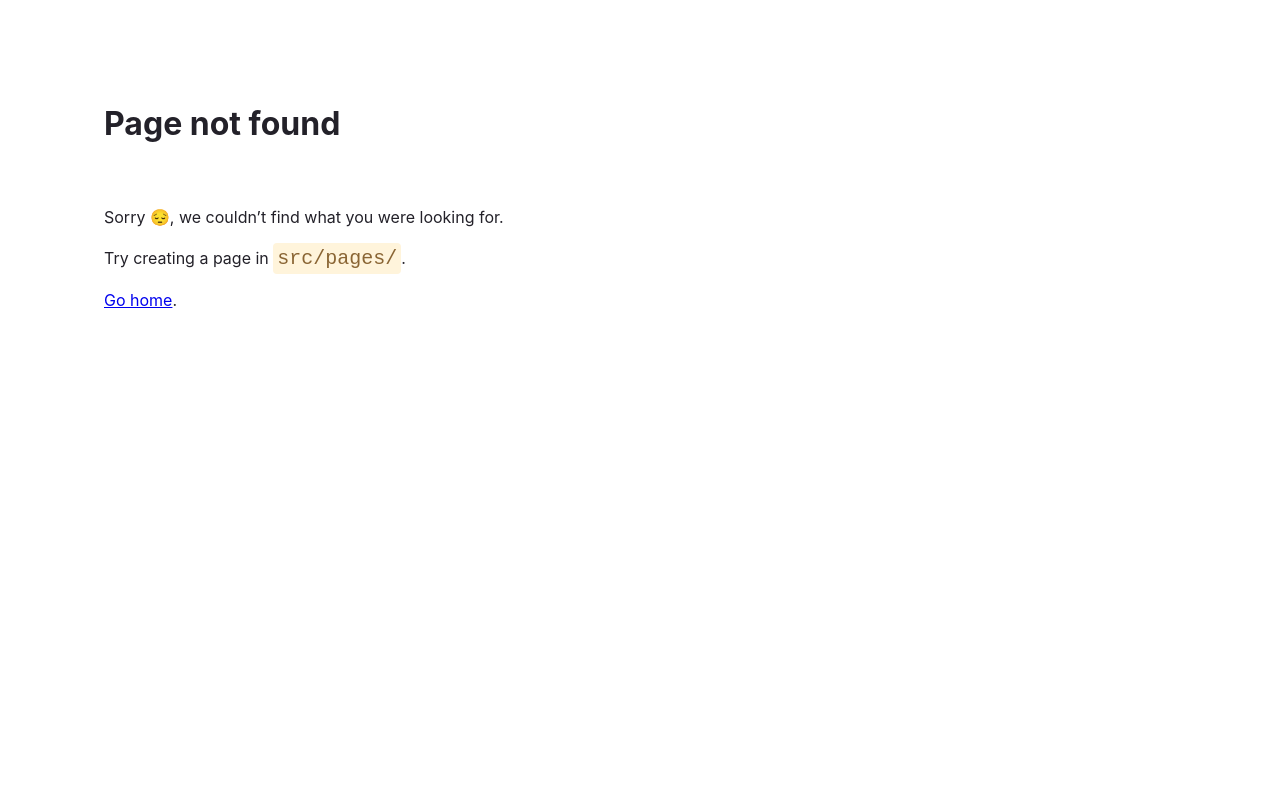
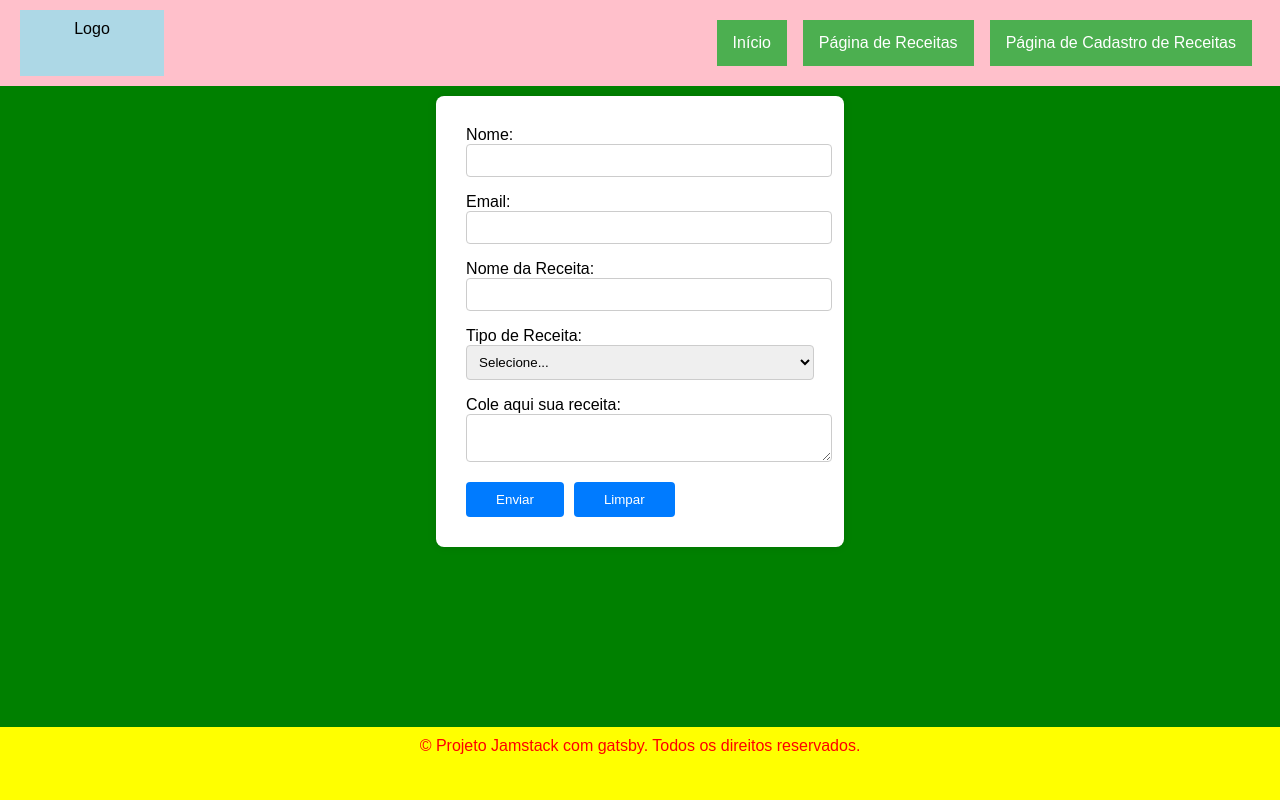
Before and after one commit to ErekAlves/confectionery-jamstack, a Gatsby site: page /recipesClients in a window 1280 px wide. Before the commit this address had no page. Built offline with nearby package versions, Linux system fonts and the light colour scheme; Gatsby itself is replaced by a stand-in of ours.

```diff
--- a/gatsby-config.js
+++ b/gatsby-config.js
@@ -1,9 +1,14 @@
-/**
- * @type {import('gatsby').GatsbyConfig}
- */
 module.exports = {
   siteMetadata: {
-    siteUrl: `https://www.yourdomain.tld`,
+    title: 'jean erek alves '
   },
-  plugins: [],
+  plugins: [
+  {
+    resolve: 'gatsby-source-filesystem',
+        options: {
+          name: 'recipes',
+          path: `${__dirname}/recipes`
+        }
+      }
+  ],
 }
--- a/package.json
+++ b/package.json
@@ -17,6 +17,7 @@
   "dependencies": {
     "gatsby": "^5.12.4",
     "react": "^18.2.0",
-    "react-dom": "^18.2.0"
+    "react-dom": "^18.2.0",
+    "react-hook-form": "^7.48.2"
   }
 }
--- a/src/components/layout.css
+++ b/src/components/layout.css
@@ -12,8 +12,9 @@
       "nav"
       "main"
       "footer";
-    grid-template-rows: 1fr 1fr 3fr 1fr;
+  grid-template-rows: auto auto 5fr auto;
   gap: 10px;
+  position: relative;
 }
 
 .header {
@@ -33,15 +34,6 @@
   height: 100%;
 }
 
-  .nav {
-    text-align: right;
-  }
-
-  .topnav {
-    overflow: hidden;
-    background-color: #333;
-    margin-top: 10px; /* Adicione uma margem no topo para separar do conteúdo acima */
-  }
 
 .topnav a {
   display: inline-block;
@@ -49,29 +41,26 @@
   text-align: center;
   padding: 14px 16px;
   text-decoration: none;
-    transition: background-color 0.3s, color 0.3s; /* Adiciona uma transição suave de cor ao passar o mouse */
-    background-color: #4CAF50; /* Define uma cor de fundo para os botões */
-    margin: 0 8px; /* Adiciona uma margem à esquerda e à direita para separar os botões */
+  transition: background-color 0.3s, color 0.3s;
+  background-color: #4CAF50;
+  margin: 0 8px;
 }
 
 .topnav a:hover {
   background-color: white;
   color: #333;
 }
+main{
+  background-color: green;
+}
 
-
-  .main {
-    grid-area: main;
-    padding: 20px;
-    position: relative;
-  }
 
 aside {
   position: absolute;
-    bottom: 0;
+  top: 15vh;
   right: 10px;
   width: calc(20% - 30px);
-    height: calc(142% - 20px);
+  height: 60%;
   background-color: lightgreen;
 }
 
--- a/src/components/layout.js
+++ b/src/components/layout.js
@@ -1,23 +1,26 @@
 // layout.js
 import * as React from 'react';
-import { Link } from 'gatsby';
+import { Link} from 'gatsby';
 import './layout.css';
 
-export default function Layout({ children, showAside }) {
+export default function Layout({ children, showAside = false }) {
+
   return (
-    <main className="layout">
-      <div className="header">
-        <div className="logo">Logo</div>
-        <nav className="topnav">
-          <Link to="/"> Início</Link>
-          <Link to="/recipes"> Página de Receitas</Link>
+    <main className='layout'>
+      <div className='header'>
+        <div className='logo'>Logo</div>
+
+        <nav className='topnav'>
+          <Link to='/'> Início</Link>
+          <Link to='/recipes'> Página de Receitas</Link>
+          <Link to='/recipesClients'> Página de Cadastro de Receitas</Link>
         </nav>
       </div>
-      <div className="main">
+      <div className='main'>
         {children}
         {showAside && <aside>AQUI VAI UMA LISTA</aside>}
       </div>
-      <div className="footer">
+      <div className='footer'>
         <p>&copy; Projeto Jamstack com gatsby. Todos os direitos reservados.</p>
       </div>
     </main>
--- /dev/null
+++ b/src/components/recipesForm.css
@@ -0,0 +1,53 @@
+.centered-form {
+  display: flex;
+  flex-direction: column;
+  align-items: center;
+}
+
+ form {
+    max-width: 400px;
+    padding: 30px;
+    background-color: #ffffff;
+    border-radius: 8px;
+    box-shadow: 0 0 10px rgba(0, 0, 0, 0.1);
+  }
+
+  input, textarea, select {
+    width: 100%;
+    padding: 8px;
+    margin-bottom: 16px;
+    border: 1px solid #ccc;
+    border-radius: 4px;
+  }
+
+  button {
+    background-color: #007bff;
+    color: #ffffff;
+    padding: 10px 30px;
+    border: none;
+    border-radius: 4px;
+    cursor: pointer;
+    margin-right: 10px;
+  }
+
+  p {
+    margin-top: -10px;
+    margin-bottom: 25px;
+    color: red;
+  }
+
+  .recipe-form p {
+    margin-top: 0px;
+    margin-bottom: 5px;
+  }
+
+  button:disabled {
+    background-color: #ccc;
+    cursor: not-allowed;
+  }
+
+  @media (max-width: 600px) {
+    form {
+        width: 90%;
+    }
+  }
--- /dev/null
+++ b/src/pages/recipesClients.js
@@ -0,0 +1,134 @@
+import React from 'react';
+import { useForm, Controller } from 'react-hook-form';
+import Layout from '../components/layout';
+import '../components/recipesForm.css';
+
+const RecipeForm = () => {
+  const {
+    handleSubmit,
+    control,
+    formState: { errors },
+    reset,
+  } = useForm();
+
+  const encode = (data) => {
+    return Object.keys(data)
+      .map(
+        (key) => encodeURIComponent(key) + '=' + encodeURIComponent(data[key])
+      )
+      .join('&');
+  };
+
+  const onSubmit = (dados) => {
+    fetch('/', {
+      method: 'POST',
+      headers: { 'Content-Type': 'application/x-www-form-urlencoded' },
+      body: encode({ 'form-name': 'form_react_form', dados }),
+    })
+      .then(() => {
+        alert(
+          'Sua receita agora faz parte do maior acervo de receitas online do Brasil'
+        );
+        reset();
+      })
+      .catch((error) => alert(error));
+  };
+
+  const handleClearForm = () => {
+    reset();
+  };
+
+  return (
+    <Layout>
+      <div className="centered-form">
+        <form
+          onSubmit={handleSubmit(onSubmit)}
+          noValidate
+        >
+          <div>
+            <label htmlFor='nome'>Nome:</label>
+            <Controller
+              name='nome'
+              control={control}
+              rules={{ required: 'O campo Nome é obrigatório' }}
+              render={({ field }) => <input id='nome' {...field} />}
+            />
+            {errors.nome && <p>{errors.nome.message}</p>}
+          </div>
+
+          <div>
+            <label htmlFor='email'>Email:</label>
+            <Controller
+              name='email'
+              control={control}
+              rules={{
+                required: 'O campo Email é obrigatório',
+                pattern: {
+                  value: /^[A-Z0-9._%+-]+@[A-Z0-9.-]+\.[A-Z]{2,4}$/i,
+                  message: 'Email inválido',
+                },
+              }}
+              render={({ field }) => (
+                <input id='email' type='email' {...field} />
+              )}
+            />
+            {errors.email && <p>{errors.email.message}</p>}
+          </div>
+
+          <div>
+            <label htmlFor='nomeReceita'>Nome da Receita:</label>
+            <Controller
+              name='nomeReceita'
+              control={control}
+              rules={{ required: 'O campo Nome da Receita é obrigatório' }}
+              render={({ field }) => <input id='nomeReceita' {...field} />}
+            />
+            {errors.nomeReceita && <p>{errors.nomeReceita.message}</p>}
+          </div>
+
+          <div>
+            <label htmlFor='tipoReceita'>Tipo de Receita:</label>
+            <Controller
+              name='tipoReceita'
+              control={control}
+              rules={{ required: 'Selecione o tipo de receita' }}
+              render={({ field }) => (
+                <select id='tipoReceita' {...field}>
+                  <option value=''>Selecione...</option>
+                  <option value='doce'>Doce</option>
+                  <option value='salgada'>Salgada</option>
+                </select>
+              )}
+            />
+            {errors.tipoReceita && <p>{errors.tipoReceita.message}</p>}
+          </div>
+
+          <div>
+            <label htmlFor='conteudoReceita'>Cole aqui sua receita:</label>
+            <Controller
+              name='conteudoReceita'
+              control={control}
+              rules={{ required: 'O campo Receita é obrigatório' }}
+              render={({ field }) => (
+                <textarea id='conteudoReceita' {...field} />
+              )}
+            />
+            {errors.conteudoReceita && <p>{errors.conteudoReceita.message}</p>}
+          </div>
+
+          <button type='submit' disabled={Object.keys(errors).length !== 0}>
+            Enviar
+          </button>
+
+          <button type='button' onClick={handleClearForm}>
+            Limpar
+          </button>
+        </form>
+        </div>
+    </Layout>
+  );
+};
+
+export default RecipeForm;
+
+export const Head = () => <title>Receitas enviadas pelos leitores</title>;
```
Also changed, not shown: src/pages/recipes.js (+16 -1 lines), recipes/chocolateCake.mdx (added), recipes/omelette.mdx (added), recipes/strawberryTart.mdx (added), 1 other file. Lines whose indentation alone changed are shown as unchanged.
